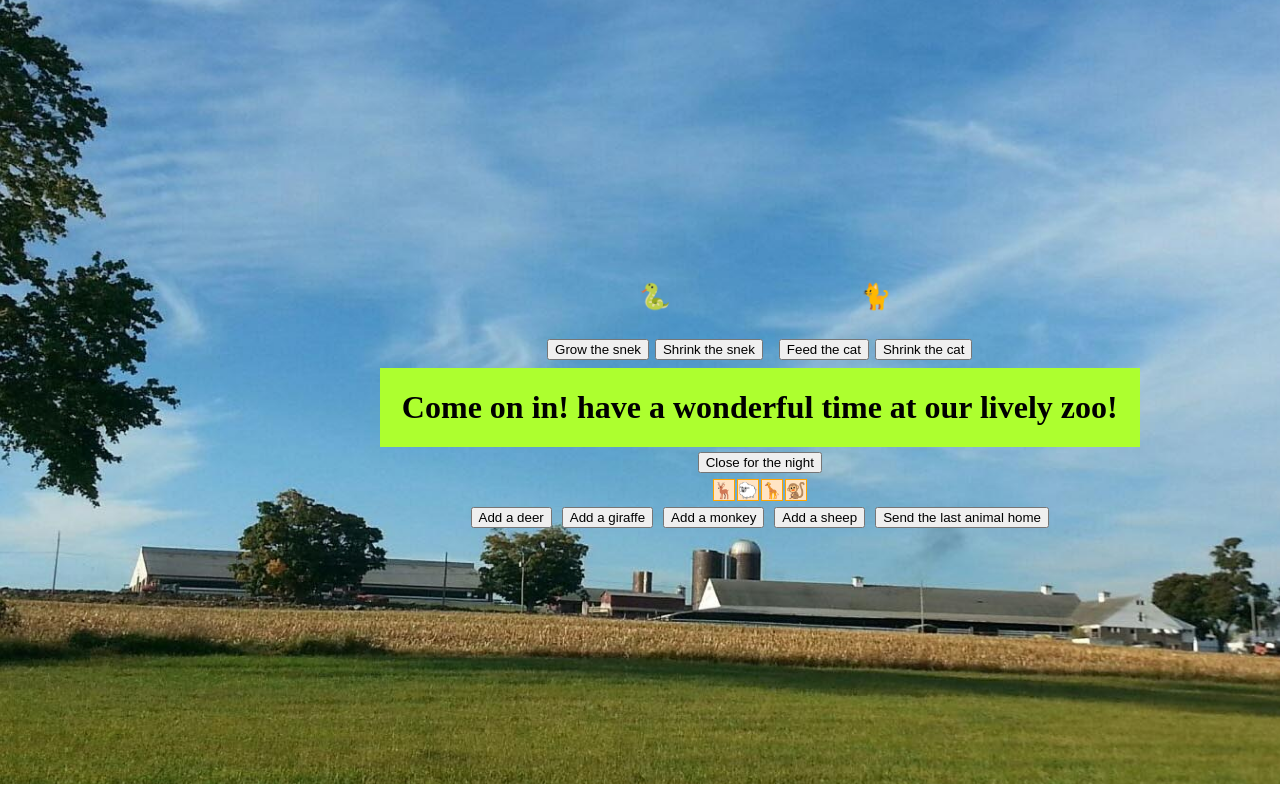
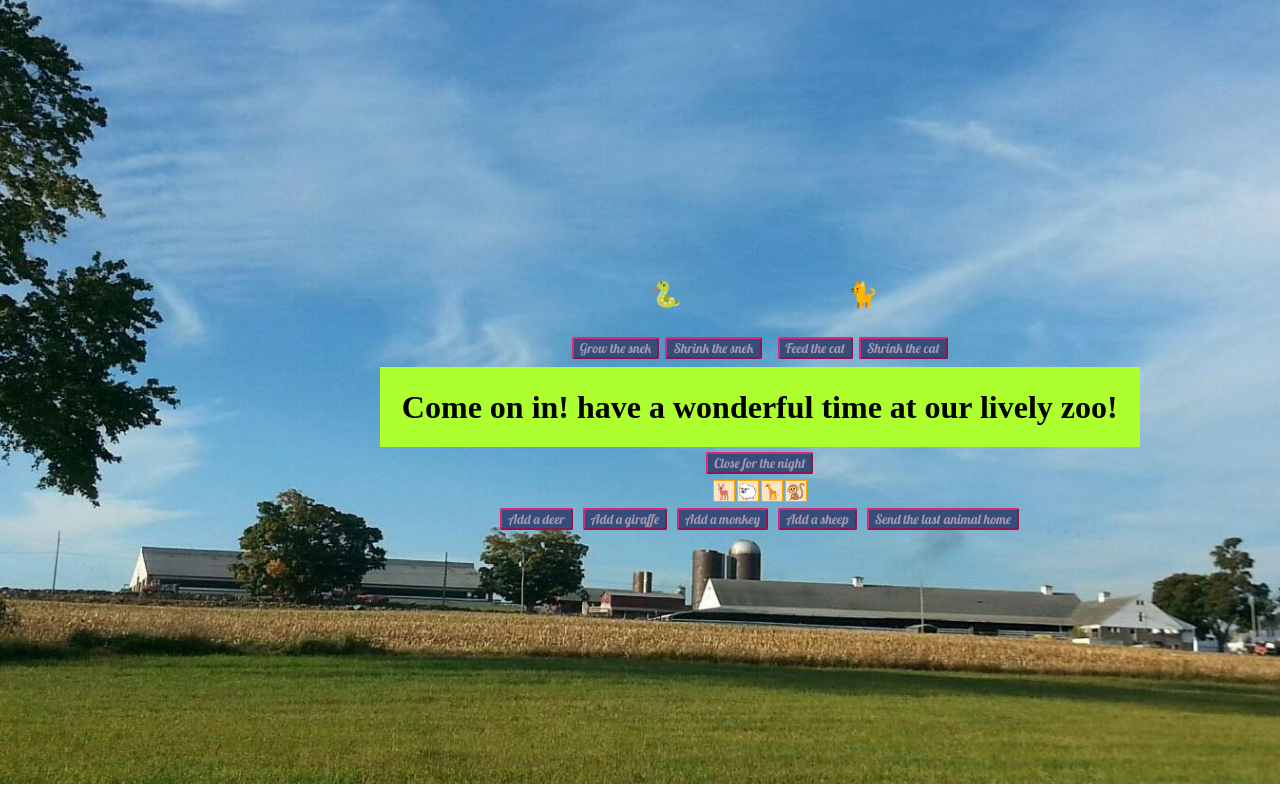
Before and after one commit to Chad-Stabler/busy-farm, a React (Create React App) app: page / in a window 1280 px wide. Shown: the top 800 px of the page. Built offline with nearby package versions, Linux system fonts and the light colour scheme; a web font is replaced by a local one.

Commit message:
button styling

```diff
--- a/src/App.css
+++ b/src/App.css
@@ -1,4 +1,5 @@
 @import url('https://fonts.googleapis.com/css2?family=Cedarville+Cursive&display=swap');
+@import url('https://fonts.googleapis.com/css2?family=Lobster&display=swap');
 
 .App {
   display: flex;
@@ -83,3 +84,11 @@
   margin: 1px;
   border: 1px solid orange;
 }
+
+button {
+  background-color: #354d7b;
+  color: rgb(165, 150, 173);
+  border-color: rgb(223, 39, 122);
+  border-radius: 2px;
+  font-family: 'Lobster', cursive;
+}
```
